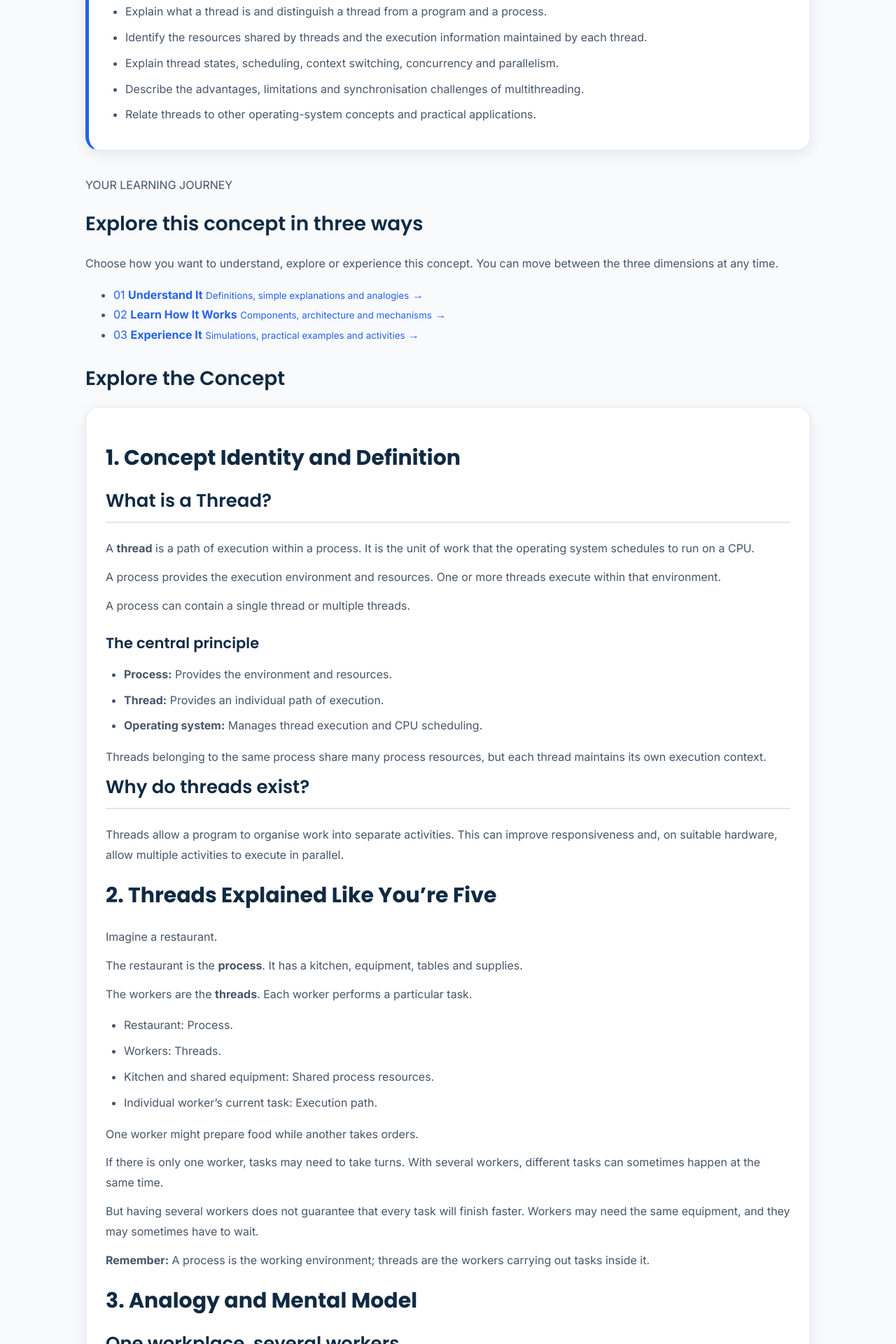
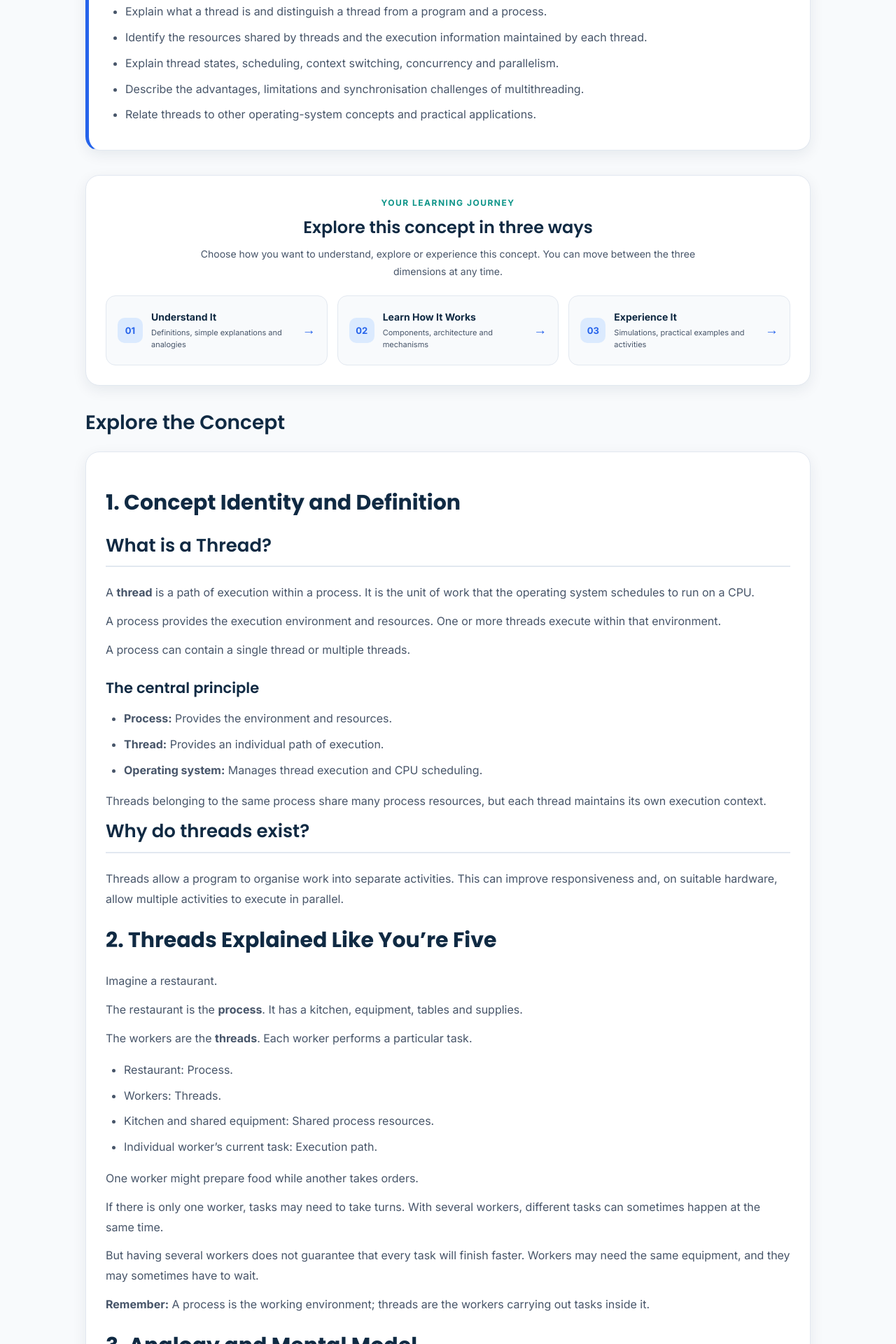
Before and after one commit to jyv5fhwvft-a11y/ikl-reusable-architecture-poc, a Jekyll site: the page built from concepts/threads.md, in a window 1280 px wide. Shown: the part 611-2531 px from the top of the page at 70% size. Built offline with Jekyll 4.4.1, drawn with Linux system fonts in a browser that asks for light colours.

Commit message:
Add styles for reusable three-dimension navigation

```diff
--- a/css/proof.css
+++ b/css/proof.css
@@ -535,3 +535,156 @@ a:hover {
         margin: 14px 18px;
     }
 }
+
+
+/* =========================================================
+   19. REUSABLE THREE-DIMENSION LEARNING NAVIGATION
+   ========================================================= */
+
+.ikl-learning-dimensions {
+    margin: 0 auto 35px;
+    padding: 28px;
+
+    background: var(--color-white);
+    border: 1px solid var(--color-border);
+    border-radius: var(--radius-large);
+
+    box-shadow: var(--shadow-card);
+}
+
+.ikl-learning-dimensions__heading {
+    max-width: 720px;
+    margin: 0 auto 22px;
+    text-align: center;
+}
+
+.ikl-learning-dimensions__eyebrow {
+    margin: 0 0 8px;
+
+    color: var(--color-teal);
+    font-size: 12px;
+    font-weight: 700;
+    letter-spacing: 1.5px;
+}
+
+.ikl-learning-dimensions__heading h2 {
+    margin: 0 0 10px;
+    font-size: 24px;
+}
+
+.ikl-learning-dimensions__heading > p:last-child {
+    margin: 0;
+    color: var(--color-slate);
+    font-size: 14px;
+}
+
+.ikl-learning-dimensions__list {
+    display: grid;
+    grid-template-columns: repeat(3, minmax(0, 1fr));
+    gap: 14px;
+
+    margin: 0;
+    padding: 0;
+    list-style: none;
+}
+
+.ikl-learning-dimensions__link {
+    display: flex;
+    align-items: center;
+    gap: 12px;
+
+    min-height: 100px;
+    padding: 16px;
+
+    background: #F8FAFC;
+    border: 1px solid var(--color-border);
+    border-radius: var(--radius-medium);
+
+    color: var(--color-navy);
+    text-decoration: none;
+
+    transition:
+        transform 0.2s ease,
+        border-color 0.2s ease,
+        box-shadow 0.2s ease;
+}
+
+.ikl-learning-dimensions__link:hover {
+    transform: translateY(-3px);
+    border-color: var(--color-blue);
+    box-shadow: var(--shadow-card);
+    color: var(--color-navy);
+}
+
+.ikl-learning-dimensions__link:focus-visible {
+    outline: 3px solid var(--color-teal);
+    outline-offset: 4px;
+}
+
+.ikl-learning-dimensions__number {
+    display: grid;
+    flex: 0 0 36px;
+    width: 36px;
+    height: 36px;
+    place-items: center;
+
+    background: #DBEAFE;
+    border-radius: 10px;
+
+    color: var(--color-blue);
+    font-size: 13px;
+    font-weight: 700;
+}
+
+.ikl-learning-dimensions__content {
+    display: flex;
+    flex: 1;
+    flex-direction: column;
+    gap: 4px;
+}
+
+.ikl-learning-dimensions__content strong {
+    color: var(--color-navy);
+    font-size: 14px;
+    line-height: 1.35;
+}
+
+.ikl-learning-dimensions__content small {
+    color: var(--color-slate);
+    font-size: 11px;
+    line-height: 1.5;
+}
+
+.ikl-learning-dimensions__arrow {
+    color: var(--color-blue);
+    font-size: 19px;
+    font-weight: 700;
+}
+
+.ikl-learning-anchor {
+    display: block;
+    height: 0;
+    scroll-margin-top: 24px;
+}
+
+/* Tablet and mobile navigation */
+
+@media (max-width: 760px) {
+
+    .ikl-learning-dimensions {
+        padding: 22px 18px;
+    }
+
+    .ikl-learning-dimensions__list {
+        grid-template-columns: 1fr;
+        gap: 10px;
+    }
+
+    .ikl-learning-dimensions__link {
+        min-height: 82px;
+    }
+
+    .ikl-learning-dimensions__heading h2 {
+        font-size: 21px;
+    }
+}
```
